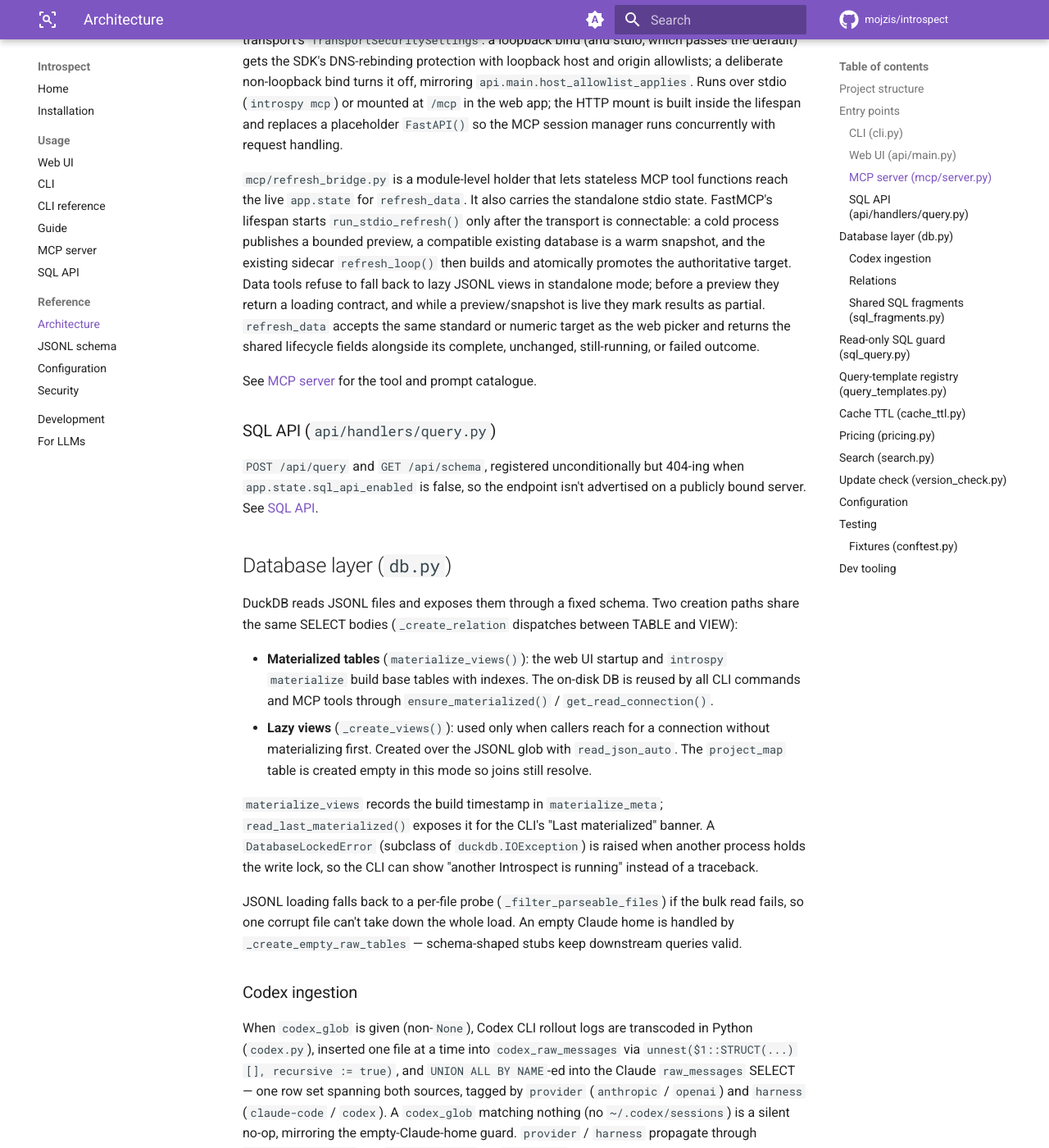
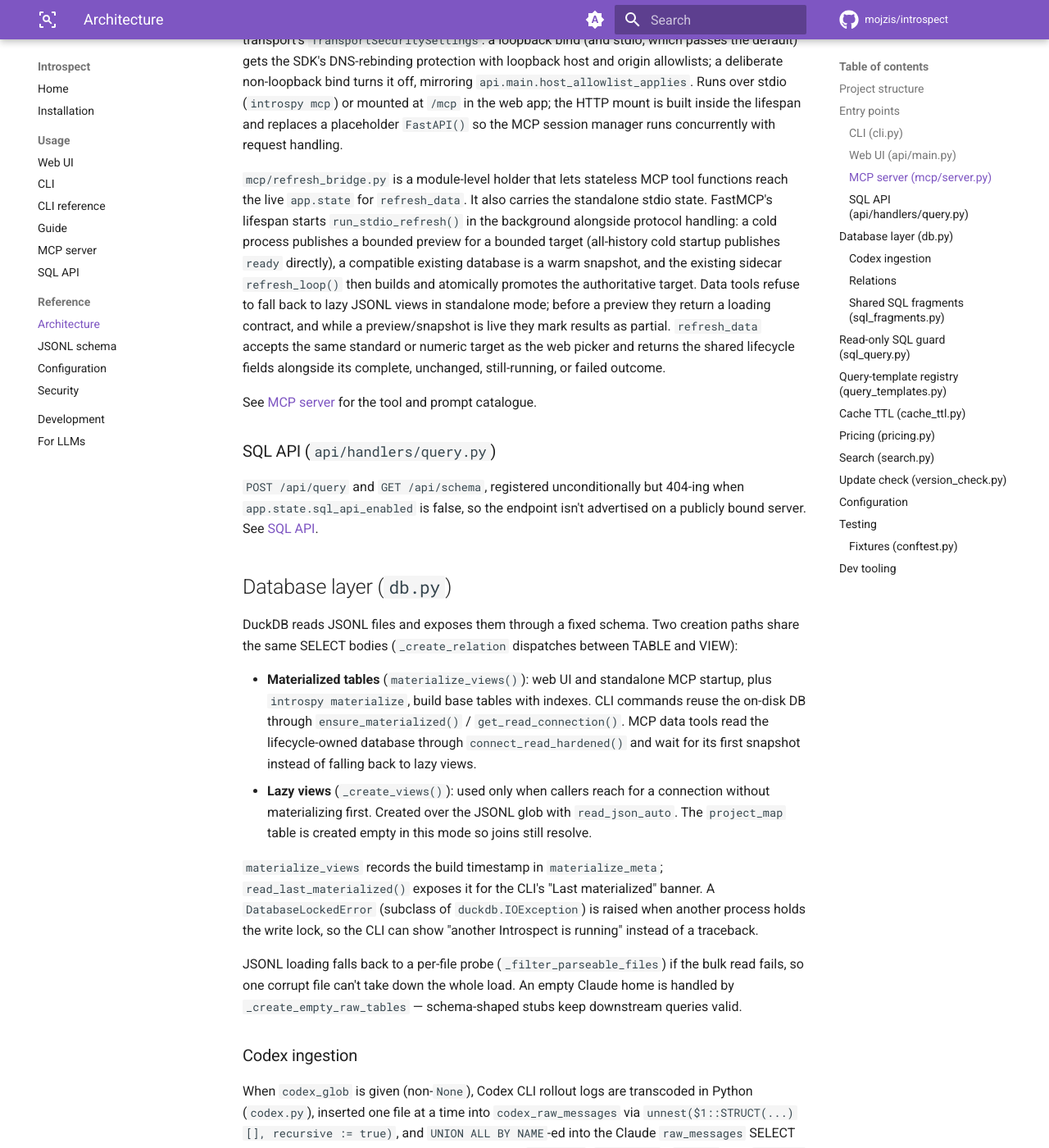
Before and after one commit to mojzis/introspect, an MkDocs documentation site: the page built from docs/architecture.md, in a window 1280 px wide and 1400 px high, scrolled down 3473 px. Shown: the whole window at 82% size. Built offline with MkDocs 1.6.1 and Material for MkDocs 9.7.7, drawn with Linux system fonts in a browser that asks for light colours; comment, search, counter and statistics services are not loaded.

Commit message:
Document MCP background startup and terminal loading states

```diff
--- a/docs/architecture.md
+++ b/docs/architecture.md
@@ -168,9 +168,10 @@ so the MCP session manager runs concurrently with request handling.
 
 `mcp/refresh_bridge.py` is a module-level holder that lets stateless MCP tool
 functions reach the live `app.state` for `refresh_data`. It also carries the
-standalone stdio state. FastMCP's lifespan starts `run_stdio_refresh()` only
-after the transport is connectable: a cold process publishes a bounded
-preview, a compatible existing database is a warm snapshot, and the existing
+standalone stdio state. FastMCP's lifespan starts `run_stdio_refresh()` in
+the background alongside protocol handling: a cold process publishes a bounded
+preview for a bounded target (all-history cold startup publishes `ready`
+directly), a compatible existing database is a warm snapshot, and the existing
 sidecar `refresh_loop()` then builds and atomically promotes the authoritative
 target. Data tools refuse to fall back to lazy JSONL views in standalone mode;
 before a preview they return a loading contract, and while a preview/snapshot
@@ -192,10 +193,12 @@ DuckDB reads JSONL files and exposes them through a fixed schema. Two creation
 paths share the same SELECT bodies (`_create_relation` dispatches between TABLE
 and VIEW):
 
-- **Materialized tables** (`materialize_views()`): the web UI startup and
-  `introspy materialize` build base tables with indexes. The on-disk DB is
-  reused by all CLI commands and MCP tools through `ensure_materialized()` /
-  `get_read_connection()`.
+- **Materialized tables** (`materialize_views()`): web UI and standalone MCP
+  startup, plus `introspy materialize`, build base tables with indexes. CLI
+  commands reuse the on-disk DB through `ensure_materialized()` /
+  `get_read_connection()`. MCP data tools read the lifecycle-owned database
+  through `connect_read_hardened()` and wait for its first snapshot instead of
+  falling back to lazy views.
 - **Lazy views** (`_create_views()`): used only when callers reach for a
   connection without materializing first. Created over the JSONL glob with
   `read_json_auto`. The `project_map` table is created empty in this mode so
```
Also changed, not shown: CLAUDE.md (+2 -2 lines), QA.md (+6 -3 lines), docs/configuration.md (+7 -2 lines), docs/usage/mcp.md (+11 -3 lines), docs/usage/web-ui.md (+5 -0 lines), 1 other file.
